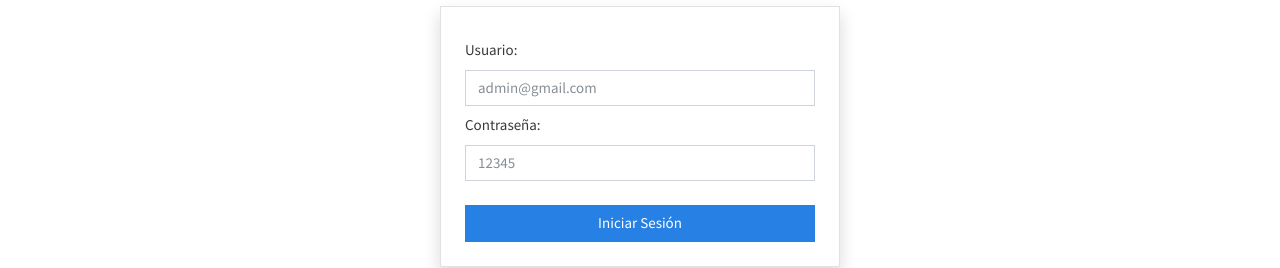
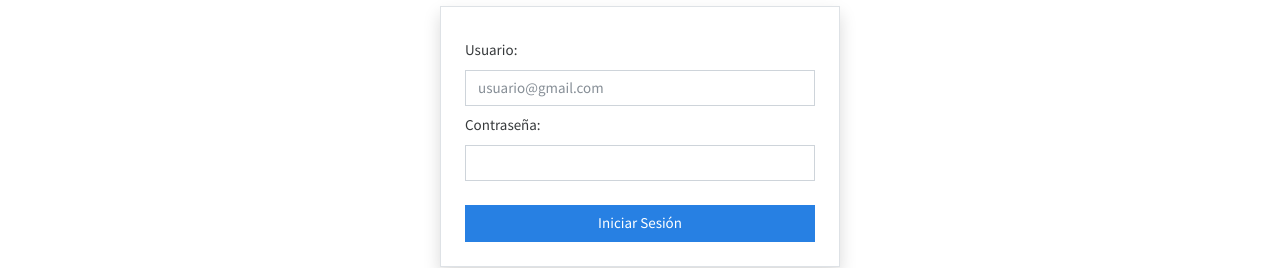
Before and after one commit to davidblancofpllefia/PROJECTE-Gesti-d-incid-ncies, a React (Vite) app: page / in a window 1280 px wide. Shown: the part 260-528 px from the top of the page. Built offline with nearby package versions, Linux system fonts and the light colour scheme.

Commit message:
detalles arreglados

```diff
--- a/src/pages/IniciSessio.jsx
+++ b/src/pages/IniciSessio.jsx
@@ -44,7 +44,7 @@ const IniciarSesion = () => {
           <input
             type="email"
             className="form-control"
-            placeholder="admin@gmail.com"
+            placeholder="usuario@gmail.com"
             value={email}
             onChange={(e) => setEmail(e.target.value)}
             required
@@ -54,7 +54,6 @@ const IniciarSesion = () => {
           <input
             type="password"
             className="form-control"
-            placeholder="12345"
             value={contrasena}
             onChange={(e) => setContrasena(e.target.value)}
             required
```
